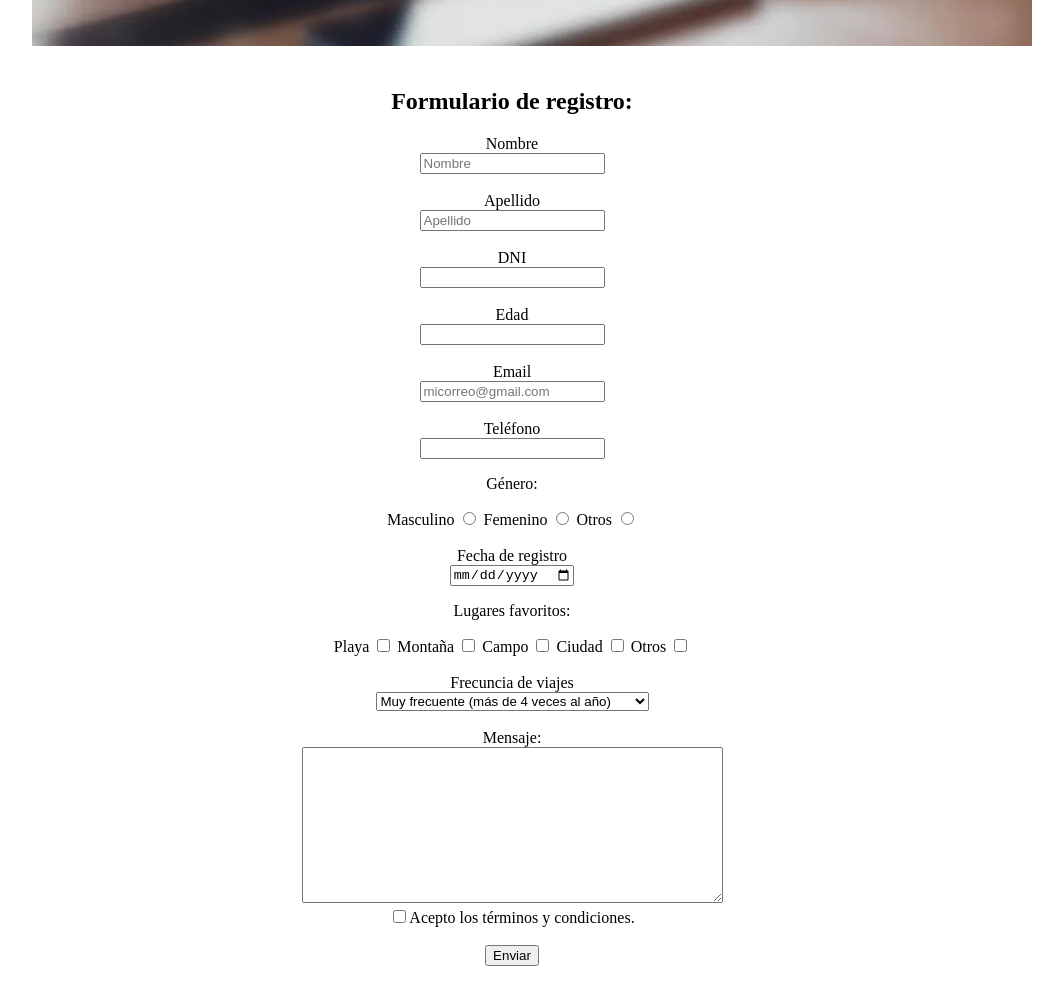
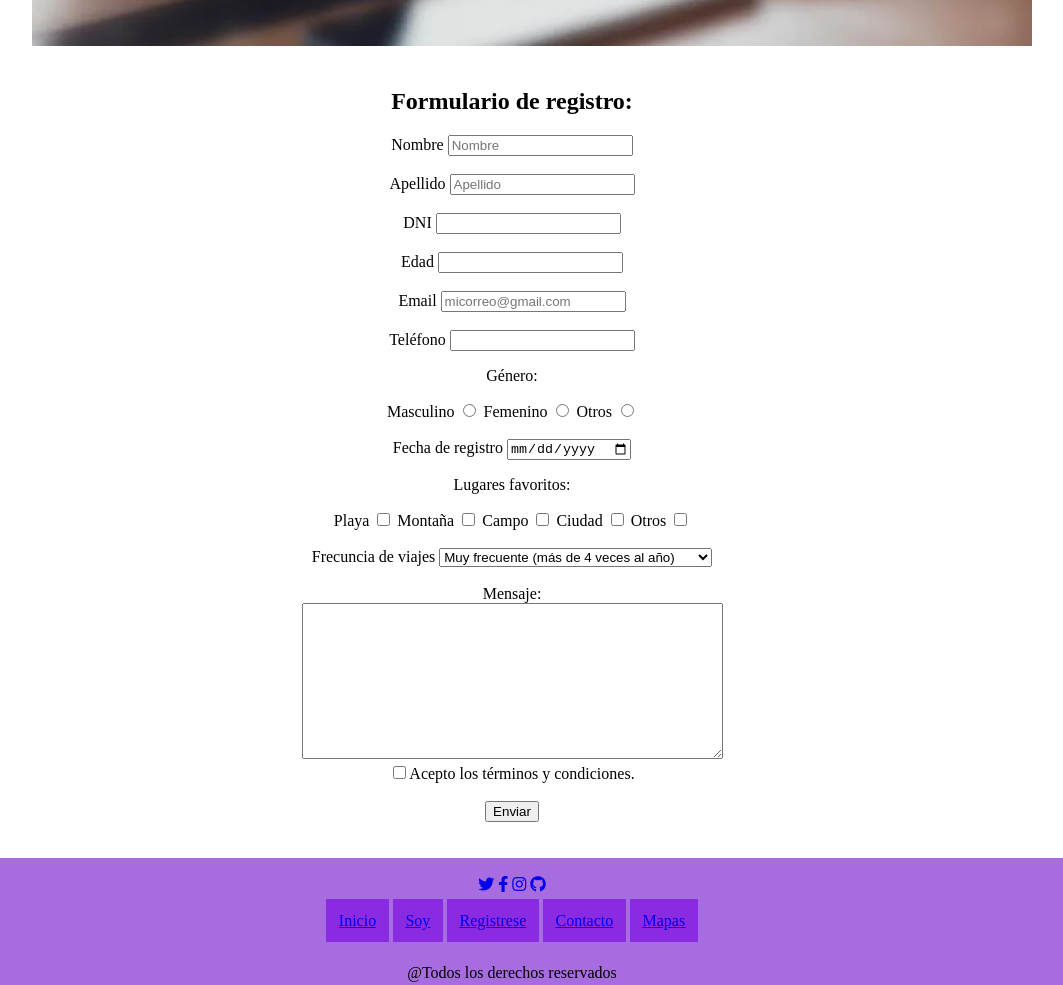
Before and after one commit to matiasmeg/hola-mundo, a plain HTML site: page registrese.html in a window 1280 px wide. Shown: the part 809-1794 px from the top of the page, without its empty margins (128-1191 px from the left). Drawn offline with Linux system fonts and the light colour scheme.

Commit message:
modificar formulario

```diff
--- a/registrese.html
+++ b/registrese.html
@@ -40,39 +40,33 @@
         <form action="data.html" target="_blank" style="text-align: center;">
 
             <label for="first_name">Nombre</label>
-            <br>
-            <input  type="text" id="first_name" name="nombre" placeholder="Nombre">
+            <input  type="text" id="first_name" name="nombre" placeholder="Nombre" required>
             <br>
             <br>
 
             <label for="last_name">Apellido</label>
-            <br>
-            <input type="text" id="last_name" name="apellido" placeholder="Apellido" >
+            <input type="text" id="last_name" name="apellido" placeholder="Apellido" required >
             <br>
             <br>
 
             <label for="dni">DNI</label>
-            <br>
             <input type="name" id="dni" name="dni">
             <br>
             <br>
 
             <label for="edad">Edad</label>
-            <br>
+
             <input type="number" id="edad" name="edad">
             <br>
             <br>
 
             <label for="email">Email</label>
-            <br>
-            <input type="email" id="email" name="email" placeholder="micorreo@gmail.com">
+            <input type="email" id="email" name="email" placeholder="micorreo@gmail.com" required>
             <br>
             <br>
 
             <label for="tel">Teléfono</label>
-            <br>
             <input type="tel" id="tel" name="tel">
-
 
             <br>
             <p>Género:</p>
@@ -87,7 +81,6 @@
             <br>
             <br>
             <label for="fecha">Fecha de registro</label>
-            <br>
             <input id="fecha" type="date" name="fecha">
             <br>
 
@@ -110,7 +103,7 @@
             <br>
             <br>
             <label for="viajero">Frecuncia de viajes</label>
-            <br>
+
             <select id="viajero">
                 <option>Muy frecuente (más de 4 veces al año)</option>
                 <option>Regular (entre 2 y 3 veces al año)</option>
@@ -123,7 +116,7 @@
             <br>
             <textarea type="text" id="mensaje" name="mensaje" rows="10" cols="50"></textarea>
             <br>
-            <input type="checkbox" name="cond">Acepto los términos y condiciones.
+            <input type="checkbox" name="cond" required>Acepto los términos y condiciones.
             <br>
             <br>
 
```
